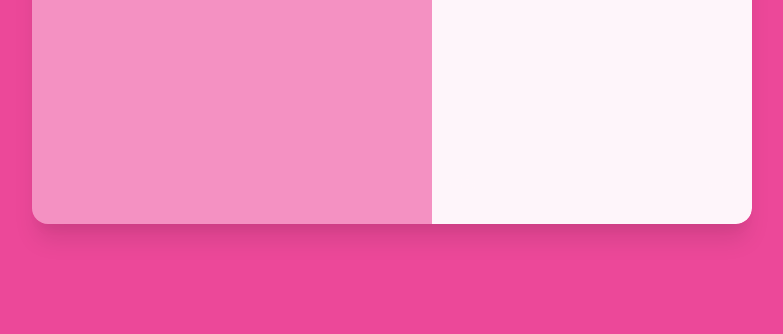
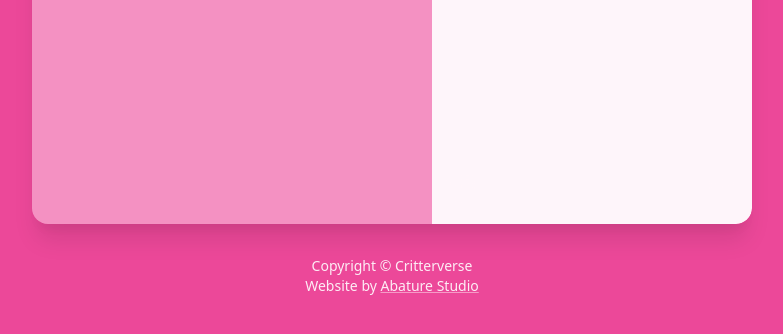
Before and after one commit to PSNapier/critterverse, a website: page index.html in a window 1280 px wide. Shown: the part 208-542 px from the top of the page, without its empty margins (248-1031 px from the left). Drawn offline with Linux system fonts and the light colour scheme.

Commit message:
feat: footer

```diff
--- a/index.html
+++ b/index.html
@@ -35,6 +35,16 @@
 			<div id="output" class="col-span-4"></div>
 		</div>
 
+		<footer class="mt-8 mb-4 text-center text-sm text-white">
+			<p>Copyright © Critterverse</p>
+			<p>
+				Website by
+				<a href="mailto:abaturestudio@gmail.com" class="footer-link"
+					>Abature Studio</a
+				>
+			</p>
+		</footer>
+
 		<script src="src/js/toolbox.js"></script>
 		<script src="src/js/swapMode.js"></script>
 		<script src="src/js/dictionaries.js"></script>
--- a/src/css/input.css
+++ b/src/css/input.css
@@ -147,3 +147,19 @@ h1 {
 .bg-selected-600 {
 	background-color: var(--selected-600);
 }
+
+/* footer styling */
+footer {
+	opacity: 0.9;
+}
+
+.footer-link {
+	color: white;
+	text-decoration: underline;
+	text-decoration-color: rgba(255, 255, 255, 0.5);
+	transition: text-decoration-color 0.3s ease;
+}
+
+.footer-link:hover {
+	text-decoration-color: rgba(255, 255, 255, 1);
+}
```
Also changed, not shown: src/css/output.css.
